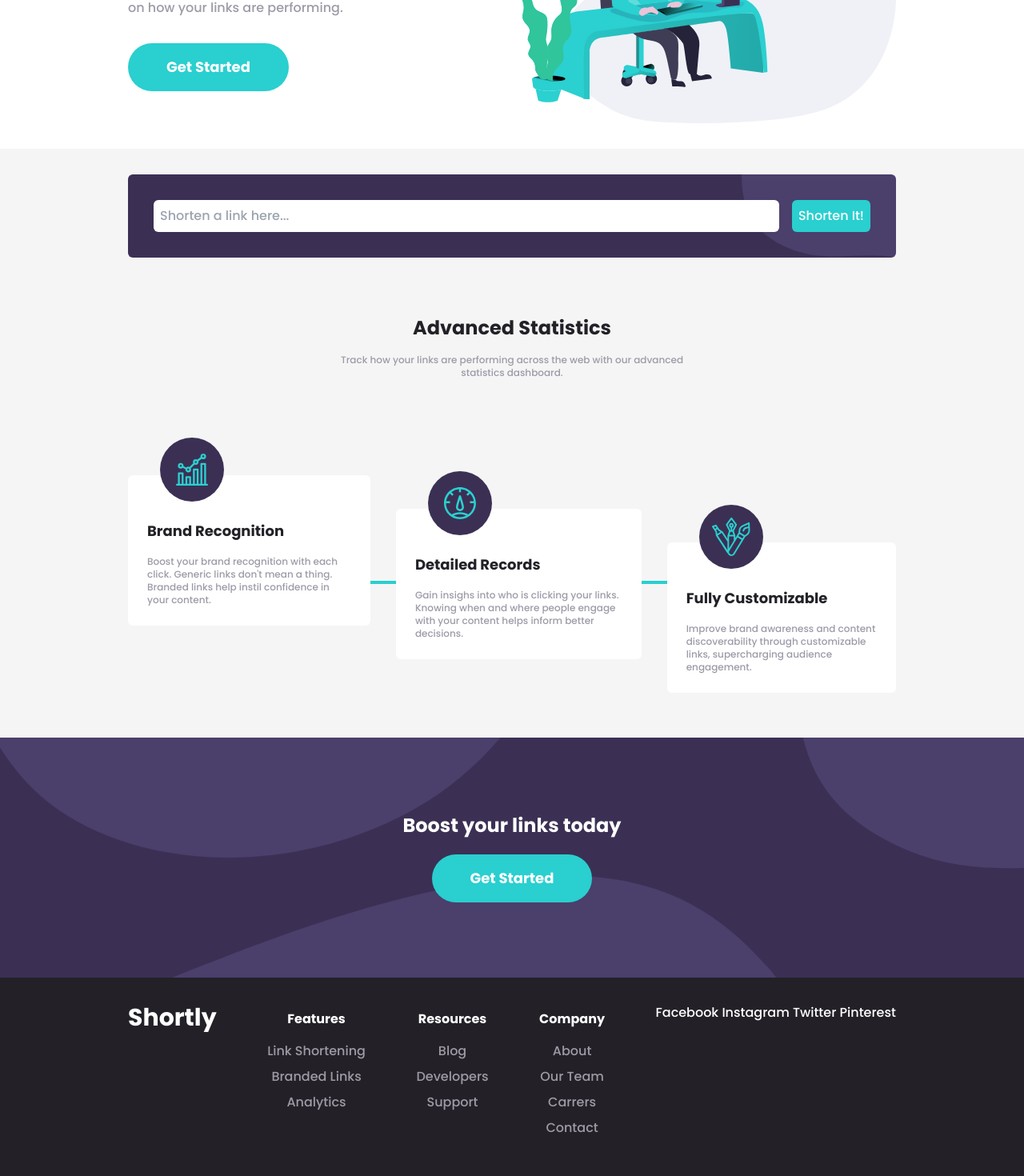
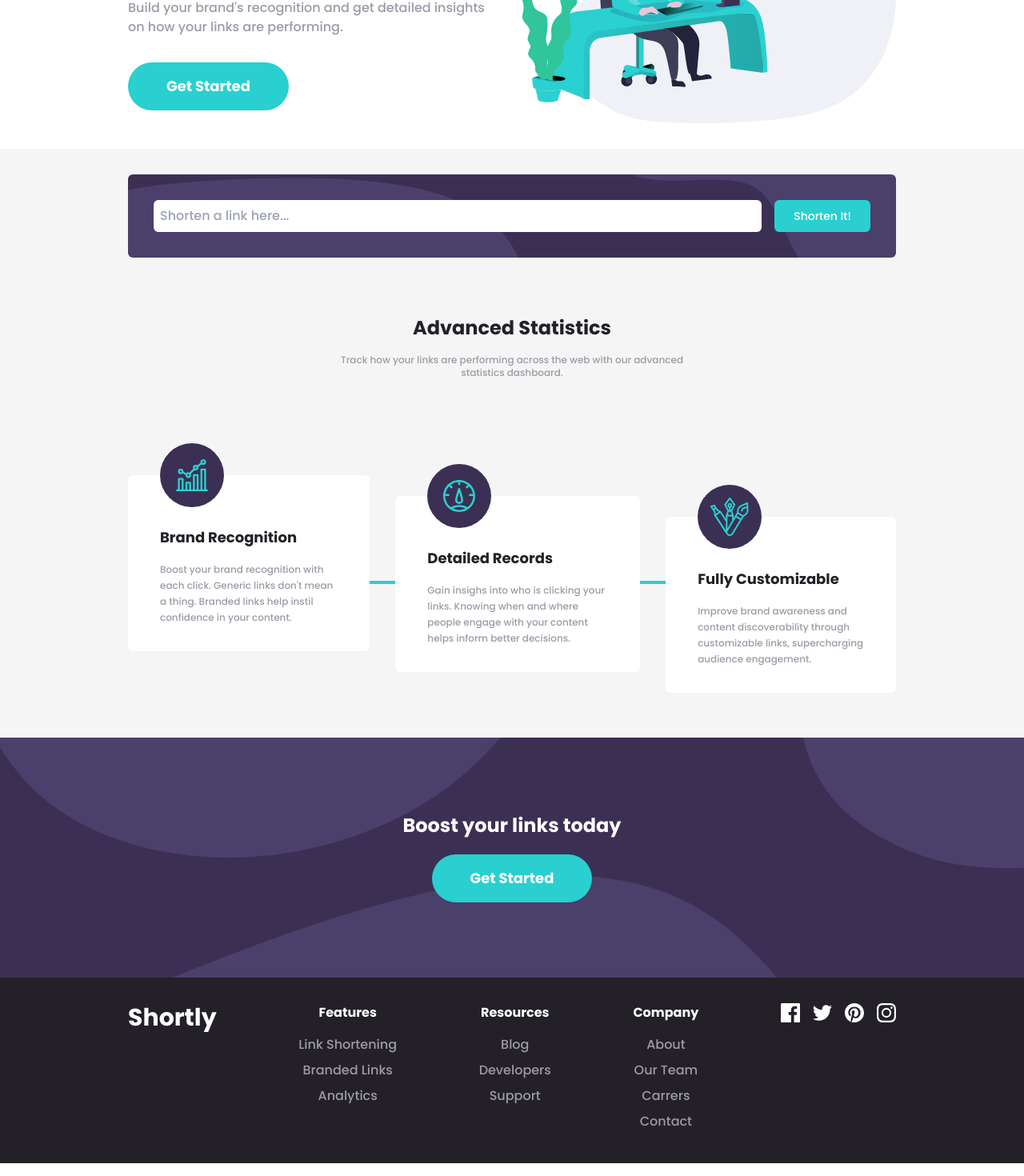
Before and after one commit to notFaceroll/URL-shortening-landing-page, a React (Create React App) app: page / in a window 1280 px wide. Shown: the part 298-1768 px from the top of the page at 80% size. Built offline with nearby package versions, Linux system fonts and the light colour scheme.

Commit message:
quick fixes

```diff
--- a/package.json
+++ b/package.json
@@ -7,6 +7,7 @@
     "@testing-library/react": "^12.1.4",
     "@testing-library/user-event": "^13.5.0",
     "axios": "^0.26.1",
+    "framer-motion": "^6.2.8",
     "react": "^18.0.0",
     "react-dom": "^18.0.0",
     "react-scripts": "5.0.0",
--- a/src/components/BoostCTA.js
+++ b/src/components/BoostCTA.js
@@ -2,9 +2,9 @@
 
 export default function BoostCTA(props) {
   return (
-    <section className='flex flex-col items-center justify-center w-full gap-5 p-8 bg-no-repeat bg-auto h-h-79 bg-boostMobile sm:bg-cover sm:bg-boostDesktop bg-primary-darkViolet'>
+    <section className='flex flex-col items-center justify-center w-full gap-5 p-8 bg-no-repeat bg-cover h-h-79 bg-boostMobile sm:bg-cover sm:bg-boostDesktop bg-primary-darkViolet'>
       <h2 className='text-2xl font-bold text-white'>Boost your links today</h2>
-      <button className='px-12 py-4 text-lg font-semibold text-white rounded-full place-self-center bg-primary-cyan'>Get Started</button>
+      <button className='px-12 py-4 text-lg font-semibold text-white rounded-full hover:bg-primary-cyanHover place-self-center bg-primary-cyan'>Get Started</button>
     </section>
   );
 }
--- a/src/components/FeatureCardElements.js
+++ b/src/components/FeatureCardElements.js
@@ -2,7 +2,7 @@
 
 export const Card = ({ children }) => {
   return (
-    <div className="relative z-10 flex flex-col items-center gap-4 p-6 my-6 text-center bg-white rounded-md sm:items-start sm:text-left sm:first-of-type:self-start sm:last-of-type:self-end last-of-type:mb-0 sm:last-of-type:mb-6">
+    <div className="relative z-10 flex flex-col items-center gap-4 px-10 py-8 my-6 text-center bg-white rounded-md sm:items-start sm:text-left sm:first-of-type:self-start sm:last-of-type:self-end last-of-type:mb-0 sm:last-of-type:mb-6">
       {children}
     </div>
   );
@@ -21,12 +21,12 @@
 }
 
 export const Description = ({ children }) => {
-  return <p className="text-xs text-neutral-grayishViolet">{children}</p>;
+  return <p className="text-xs leading-5 text-neutral-grayishViolet">{children}</p>;
 };
 
 export const Icon = ({ icon }) => {
   return (
-    <div className="absolute flex items-center justify-center w-24 h-24 rounded-full sm:w-20 sm:h-20 sm:left-10 -top-1/4 text-primary-cyan bg-primary-darkViolet">
+    <div className="absolute flex items-center justify-center w-20 h-20 rounded-full sm:w-20 sm:h-20 sm:left-10 -top-10 sm:-top-10 text-primary-cyan bg-primary-darkViolet">
       <img className='block max-w-full' src={icon} alt="" />
     </div>
   );
--- a/src/components/Footer.js
+++ b/src/components/Footer.js
@@ -31,7 +31,48 @@
             <FooterItem>Contact</FooterItem>
           </ul>
         </NavBlock>
-        <div>Facebook Instagram Twitter Pinterest</div>
+        <div className="flex items-center gap-4">
+          <div>
+            <svg
+              className="fill-white hover:fill-primary-cyan hover:cursor-pointer"
+              xmlns="http://www.w3.org/2000/svg"
+              width="24"
+              height="24"
+            >
+              <path d="M22.675 0H1.325C.593 0 0 .593 0 1.325v21.351C0 23.407.593 24 1.325 24H12.82v-9.294H9.692v-3.622h3.128V8.413c0-3.1 1.893-4.788 4.659-4.788 1.325 0 2.463.099 2.795.143v3.24l-1.918.001c-1.504 0-1.795.715-1.795 1.763v2.313h3.587l-.467 3.622h-3.12V24h6.116c.73 0 1.323-.593 1.323-1.325V1.325C24 .593 23.407 0 22.675 0z" />
+            </svg>
+          </div>
+          <div>
+            <svg
+              className="fill-white hover:fill-primary-cyan hover:cursor-pointer"
+              xmlns="http://www.w3.org/2000/svg"
+              width="24"
+              height="20"
+            >
+              <path d="M24 2.557a9.83 9.83 0 01-2.828.775A4.932 4.932 0 0023.337.608a9.864 9.864 0 01-3.127 1.195A4.916 4.916 0 0016.616.248c-3.179 0-5.515 2.966-4.797 6.045A13.978 13.978 0 011.671 1.149a4.93 4.93 0 001.523 6.574 4.903 4.903 0 01-2.229-.616c-.054 2.281 1.581 4.415 3.949 4.89a4.935 4.935 0 01-2.224.084 4.928 4.928 0 004.6 3.419A9.9 9.9 0 010 17.54a13.94 13.94 0 007.548 2.212c9.142 0 14.307-7.721 13.995-14.646A10.025 10.025 0 0024 2.557z" />
+            </svg>
+          </div>
+          <div>
+            <svg
+              className="fill-white hover:fill-primary-cyan hover:cursor-pointer"
+              xmlns="http://www.w3.org/2000/svg"
+              width="24"
+              height="24"
+            >
+              <path d="M12 0C5.373 0 0 5.372 0 12c0 5.084 3.163 9.426 7.627 11.174-.105-.949-.2-2.405.042-3.441.218-.937 1.407-5.965 1.407-5.965s-.359-.719-.359-1.782c0-1.668.967-2.914 2.171-2.914 1.023 0 1.518.769 1.518 1.69 0 1.029-.655 2.568-.994 3.995-.283 1.194.599 2.169 1.777 2.169 2.133 0 3.772-2.249 3.772-5.495 0-2.873-2.064-4.882-5.012-4.882-3.414 0-5.418 2.561-5.418 5.207 0 1.031.397 2.138.893 2.738a.36.36 0 01.083.345l-.333 1.36c-.053.22-.174.267-.402.161-1.499-.698-2.436-2.889-2.436-4.649 0-3.785 2.75-7.262 7.929-7.262 4.163 0 7.398 2.967 7.398 6.931 0 4.136-2.607 7.464-6.227 7.464-1.216 0-2.359-.631-2.75-1.378l-.748 2.853c-.271 1.043-1.002 2.35-1.492 3.146C9.57 23.812 10.763 24 12 24c6.627 0 12-5.373 12-12 0-6.628-5.373-12-12-12z" />
+            </svg>
+          </div>
+          <div>
+            <svg
+              className="fill-white hover:fill-primary-cyan hover:cursor-pointer"
+              xmlns="http://www.w3.org/2000/svg"
+              width="24"
+              height="24"
+            >
+              <path d="M12 2.163c3.204 0 3.584.012 4.85.07 3.252.148 4.771 1.691 4.919 4.919.058 1.265.069 1.645.069 4.849 0 3.205-.012 3.584-.069 4.849-.149 3.225-1.664 4.771-4.919 4.919-1.266.058-1.644.07-4.85.07-3.204 0-3.584-.012-4.849-.07-3.26-.149-4.771-1.699-4.919-4.92-.058-1.265-.07-1.644-.07-4.849 0-3.204.013-3.583.07-4.849.149-3.227 1.664-4.771 4.919-4.919 1.266-.057 1.645-.069 4.849-.069zM12 0C8.741 0 8.333.014 7.053.072 2.695.272.273 2.69.073 7.052.014 8.333 0 8.741 0 12c0 3.259.014 3.668.072 4.948.2 4.358 2.618 6.78 6.98 6.98C8.333 23.986 8.741 24 12 24c3.259 0 3.668-.014 4.948-.072 4.354-.2 6.782-2.618 6.979-6.98.059-1.28.073-1.689.073-4.948 0-3.259-.014-3.667-.072-4.947-.196-4.354-2.617-6.78-6.979-6.98C15.668.014 15.259 0 12 0zm0 5.838a6.162 6.162 0 100 12.324 6.162 6.162 0 000-12.324zM12 16a4 4 0 110-8 4 4 0 010 8zm6.406-11.845a1.44 1.44 0 100 2.881 1.44 1.44 0 000-2.881z" />
+            </svg>
+          </div>
+        </div>
       </div>
     </footer>
   );
--- a/src/components/FooterElements.js
+++ b/src/components/FooterElements.js
@@ -1,13 +1,13 @@
 import React from 'react';
 
 export const NavHeading = ({ children }) => {
-  return <h4 className="text-md font-semibold">{children}</h4>;
+  return <h4 className="font-semibold text-md">{children}</h4>;
 };
 
 export const NavBlock = ({ children }) => {
-  return <div className="flex flex-col gap-2 items-center my-2">{children}</div>;
+  return <div className="flex flex-col items-center gap-2 my-2 sm:my-0">{children}</div>;
 };
 
 export const FooterItem = ({ children }) => {
-  return <li className=" text-neutral-grayishViolet font-light hover:text-primary-cyan hover:cursor-pointer my-2">{children}</li>;
+  return <li className="my-2 font-light  text-neutral-grayishViolet hover:text-primary-cyan hover:cursor-pointer">{children}</li>;
 };
--- a/src/components/UrlShorter.js
+++ b/src/components/UrlShorter.js
@@ -2,12 +2,12 @@
 import useLocalStorage from '../hooks/useLocalStorage';
 import UrlCard from './UrlCard';
 import axios from 'axios';
+import { AnimatePresence } from 'framer-motion';
 
 export default function UrlShorter(props) {
   const [url, setUrl] = useState('');
-  const [requestedActions, setRequestedActions] = useState([]);
   const baseUrl = 'https://api.shrtco.de/v2/shorten?url=';
-  const [links, setLinks] = useLocalStorage("shortenedLinks", []);
+  const [links, setLinks] = useLocalStorage('shortenedLinks', []);
 
   const userInputHandler = ({ target: { value } }) => {
     setUrl(value);
@@ -47,10 +47,15 @@
     setUrl('');
   };
 
+  const clearLinks = () => {
+    setLinks([]);
+    setUrl('');
+  };
+
   return (
     <main className="relative bg-neutral-100">
       <div className="flex flex-col max-w-screen-lg gap-8 p-8 mx-auto">
-        <div className="w-full p-8 bg-right bg-no-repeat bg-contain rounded-md bg-shortenMobile bg-primary-darkViolet">
+        <div className="w-full p-8 bg-right bg-no-repeat bg-contain rounded-md bg-shortenMobile sm:bg-shortenDesktop sm:bg-cover bg-primary-darkViolet">
           <form
             className="box-content flex flex-col self-center gap-4 sm:flex-row"
             onSubmit={handleFetch}
@@ -66,13 +71,22 @@
             />
             <button
               type="submit"
-              className="p-2 text-white rounded-md bg-primary-cyan"
+              className="px-6 py-2 text-sm text-white rounded-md bg-primary-cyan hover:bg-primary-cyanHover"
             >
               Shorten It!
             </button>
           </form>
         </div>
         <div>
+          {links.length > 0 && (
+            <button
+              className="px-6 py-2 text-sm text-white rounded-md bg-primary-cyan hover:bg-primary-cyanHover"
+              onClick={clearLinks}
+            >
+              Clear List
+            </button>
+          )}
+          <AnimatePresence>
             {links.map((item, index) => (
               <UrlCard
                 key={index}
@@ -80,6 +94,7 @@
                 shortenedUrl={item.shortenedUrl}
               />
             ))}
+          </AnimatePresence>
         </div>
       </div>
     </main>
--- a/tailwind.config.js
+++ b/tailwind.config.js
@@ -9,6 +9,7 @@
         'boostMobile': "url('./assets/bg-boost-mobile.svg')",
         'boostDesktop': "url('./assets/bg-boost-desktop.svg')",
         'shortenMobile': "url('./assets/bg-shorten-mobile.svg')",
+        'shortenDesktop': "url('./assets/bg-shorten-desktop.svg')",
       },
       fontFamily: {
         poppins: ['Poppins', 'sans-serif'],
@@ -16,6 +17,7 @@
       colors: {
         primary: {
           cyan: '#2ACFCF',
+          cyanHover: '#9fd1d1',
           darkViolet: '#3B3054',
         },
         secondary: '#F46262',
```
Also changed, not shown: src/components/Header.js (+38 -14 lines), src/components/UrlCard.js (+10 -3 lines), 1 other file (tests, documents, lock files or other folders). Lines whose indentation alone changed are shown as unchanged.
